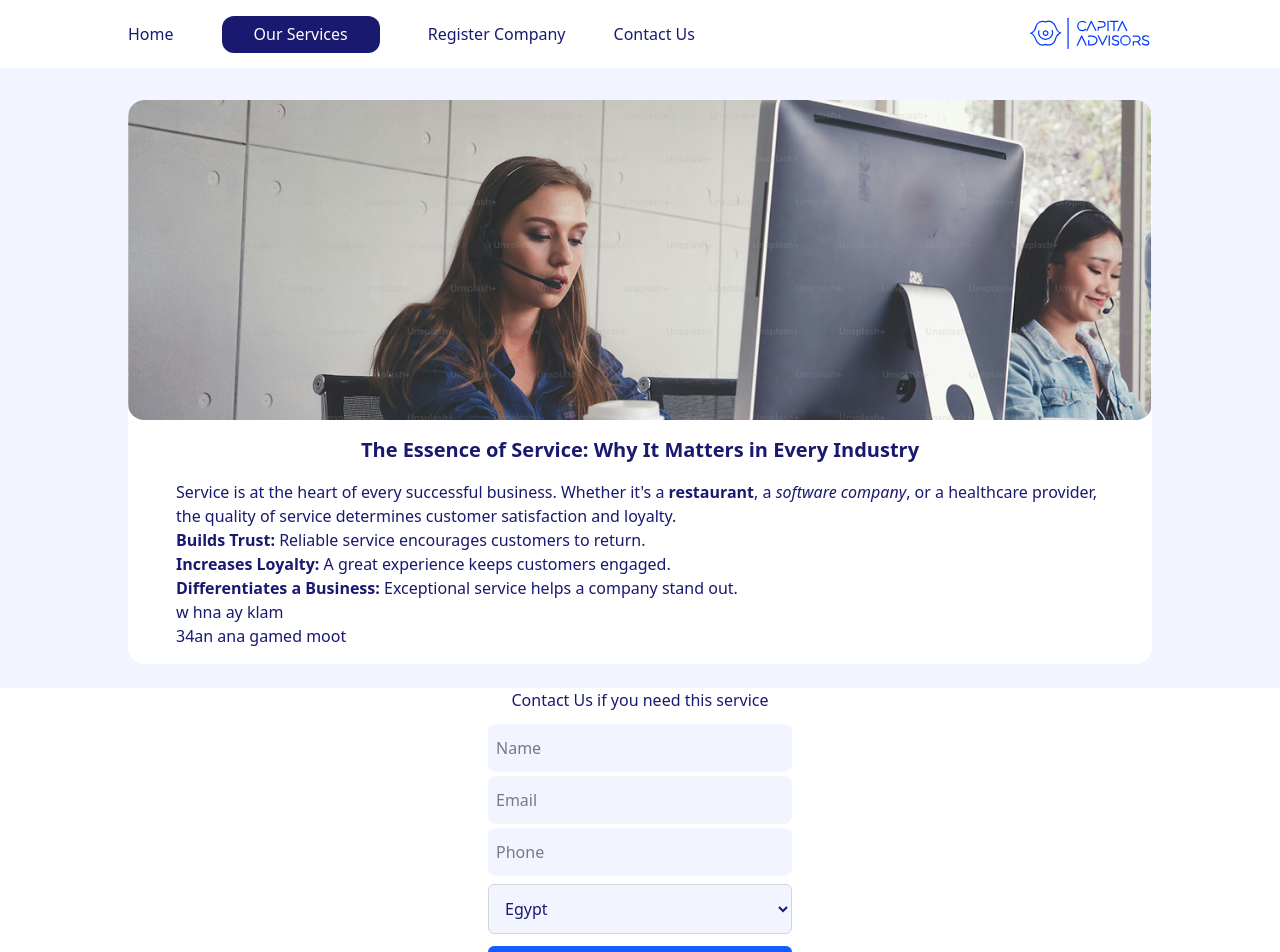
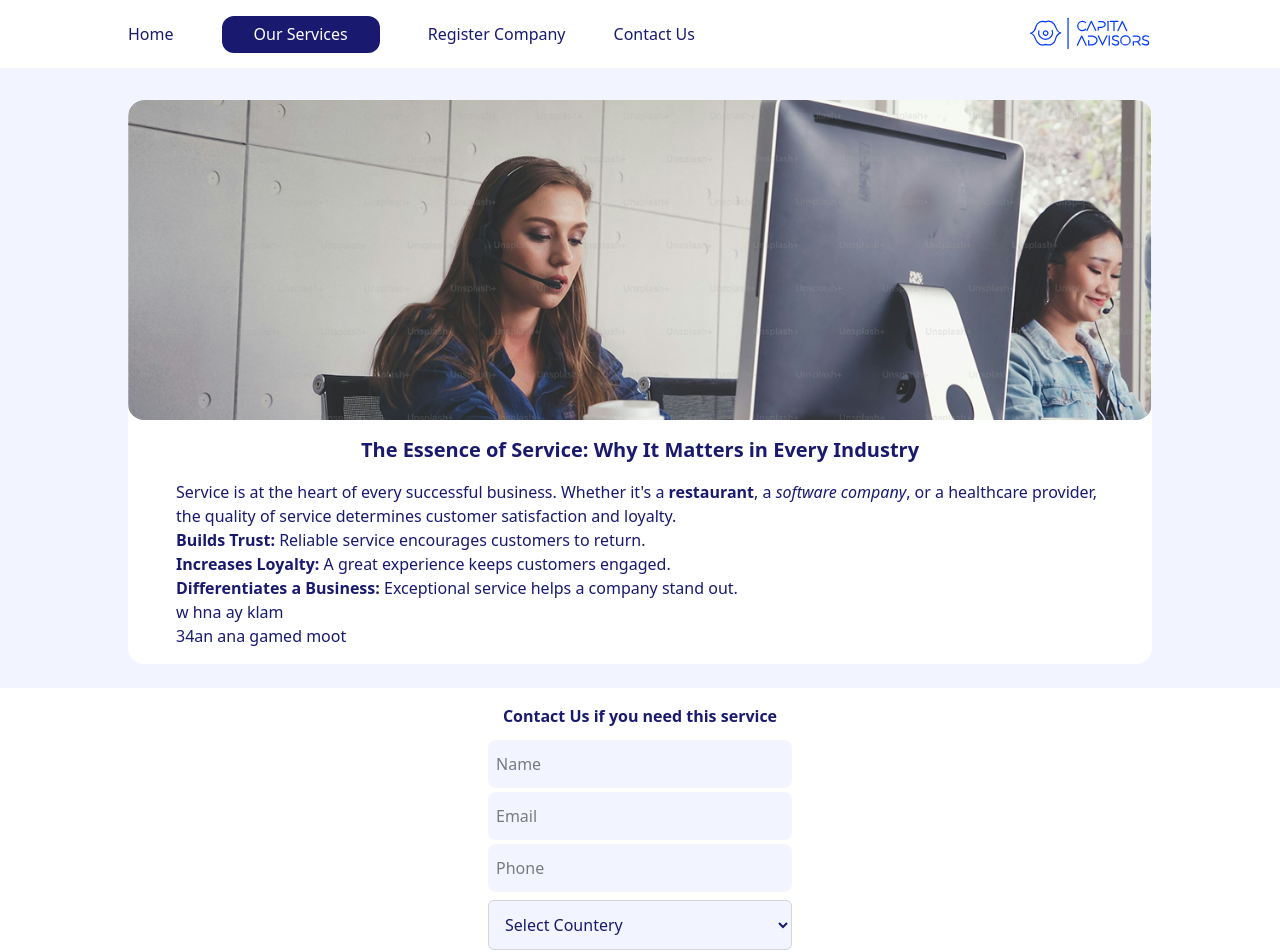
Before and after one commit to seifAfya123/capita-advisor, a React (Vite) app: page /service-details in a window 1280 px wide. Shown: the top 952 px of the page. Built offline with nearby package versions, Linux system fonts and the light colour scheme.

Commit message:
fixing ui issues at service details and conatct page

```diff
--- a/src/pages/client/ContactUsPage.jsx
+++ b/src/pages/client/ContactUsPage.jsx
@@ -8,7 +8,7 @@
 const classStyles = {
   pageStyle: "flex flex-col justify-between lg:min-h-screen",
   container:
-    "px-[16px] lg:px-16 lg:px-20 py-[16px] lg:py-12 grid grid-cols-1 lg:grid-cols-2 gap-8 mt-3 bg-white rounded-2xl mx-[16px] lg:mx-[8rem]",
+    "flex flex-cols lg:flex-row px-[16px] lg:px-16 lg:px-20 py-[16px] lg:py-12 gap-8 mt-3 bg-white rounded-2xl mx-[16px] lg:mx-[8rem] justify-between items-center",
   contactInfo: "flex flex-col gap-4",
   heading: "text-3xl font-bold ",
   description: "text-lg font-medium text-gray-700",
@@ -50,7 +50,14 @@
         </div>
 
         {/* Contact Form Section */}
-        <ContactUsForm serviceList={["test1", "test2", "test3"]} />
+        <ContactUsForm
+          serviceList={[
+            "Select Service",
+            "Banking",
+            "Structuring",
+            "Consulting",
+          ]}
+        />
       </div>
       <Footer />
     </div>
--- a/src/pages/client/ServiceDetails.jsx
+++ b/src/pages/client/ServiceDetails.jsx
@@ -49,7 +49,7 @@
       <Footer
         child={
           <div className="w-full lg:w-[50%] flex flex-col items-center justify-center gap-3 px-[16px] ">
-            Contact Us if you need this service
+            <p className="mt-4 font-semibold">Contact Us if you need this service</p>
             <ContactUsForm serviceID={"serviceid"} />
           </div>
         }
--- a/src/utils/paths.js
+++ b/src/utils/paths.js
@@ -8,6 +8,7 @@
   blog: "/blog",
 };
 export const corporateFriendlyCountries = [
+  "Select Countery",
   "Egypt",
   "Saudi Arabia (KSA)",
   "United Arab Emirates (UAE)",
@@ -61,7 +62,6 @@
   "Succession planning & transfer of wealth",
 ];
 
-
 export const servicesList = [
   {
     image: "callcenter.png",
```
